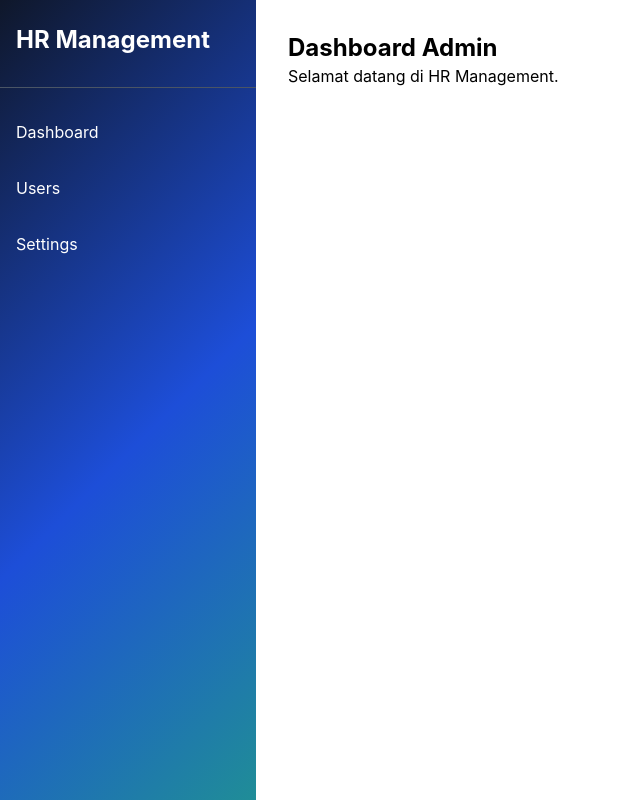
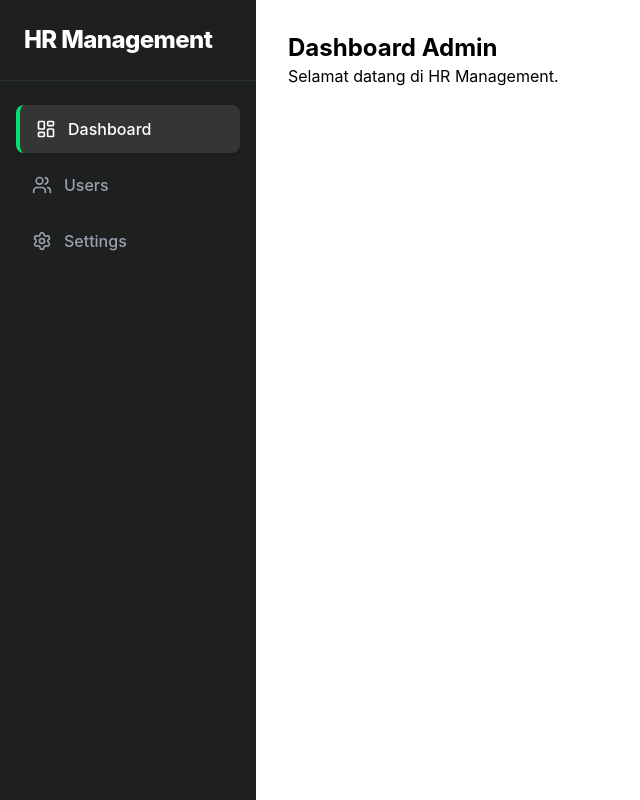
Before and after one commit to AmarMsd/dashboard-next-js, a Next.js app: page / in a window 1280 px wide. Shown: the whole page, without its empty margins (0-640 px from the left). Built offline with nearby package versions, Linux system fonts and the light colour scheme.

Commit message:
feat: add icons to menu

```diff
--- a/src/components/SidebarMenu/SidebarMenu.jsx
+++ b/src/components/SidebarMenu/SidebarMenu.jsx
@@ -1,32 +1,49 @@
 'use client';
 import Link from 'next/link';
 import { usePathname } from 'next/navigation';
-
+import { LayoutDashboard, Users, Settings } from 'lucide-react';
 
 export default function SidebarMenu() {
     const pathname = usePathname();
 
     const getActiveLink = (path) => {
-        return pathname === path ? 'active:bg-gray-700' : 'hover:bg-gray-700';
+        const baseClass = "flex items-center gap-3 px-4 py-3 rounded-lg transition font-medium";
+        const activeClass = "bg-white/10 text-white shadow-sm border-l-4 border-green-400";
+        const inactiveClass = "text-gray-400 hover:bg-gray-800 hover:text-white";
+
+        return `${baseClass} ${pathname === path ? activeClass : inactiveClass}`;
     };
 
+    const menuItems = [
+        { name: 'Dashboard', path: '/', icon: LayoutDashboard },
+        { name: 'Users', path: '/dashboard/users', icon: Users },
+        { name: 'Settings', path: '/dashboard/settings', icon: Settings },
+    ];
+
     return (
-        <div className="w-64 bg-[linear-gradient(135deg,#0f172a_0%,#1d4ed8_55%,#22c55e_140%)] text-white h-screen">
-            <div className="w-full px-4 py-6">
-                <h2 className="text-2xl font-bold">HR Management</h2>
+        <div className="w-64 bg-[#1e1f1f] text-white h-screen">
+            <div className="w-full px-6 py-6">
+                <h2 className="text-2xl font-extrabold tracking-tight">HR Management</h2>
             </div>
-            <div className="h-2 border-b border-gray-600"></div>
-            <nav className="space-y-4 mt-6">
-                <Link href="/" className={`block px-4 py-2 rounded transition ${getActiveLink('/')}`}>
-                    Dashboard
-                </Link>
-                <Link href="/dashboard/users" className={`block px-4 py-2 rounded transition ${getActiveLink('/dashboard/users')}`}>
-                    Users
-                </Link>
-                <Link href="/dashboard/settings" className={`block px-4 py-2 rounded transition ${getActiveLink('/dashboard/settings')}`}>
-                    Settings
-                </Link>
+
+            <div className="border-b border-gray-700/50"></div>
+
+            <nav className="space-y-2 mt-6 px-4">
+                {menuItems.map((item) => {
+                    const Icon = item.icon;
+
+                    return (
+                        <Link
+                            key={item.path}
+                            href={item.path}
+                            className={getActiveLink(item.path)}
+                        >
+                            <Icon className="w-5 h-5" />
+                            {item.name}
+                        </Link>
+                    );
+                })}
             </nav>
         </div>
-    )
+    );
 }
```
